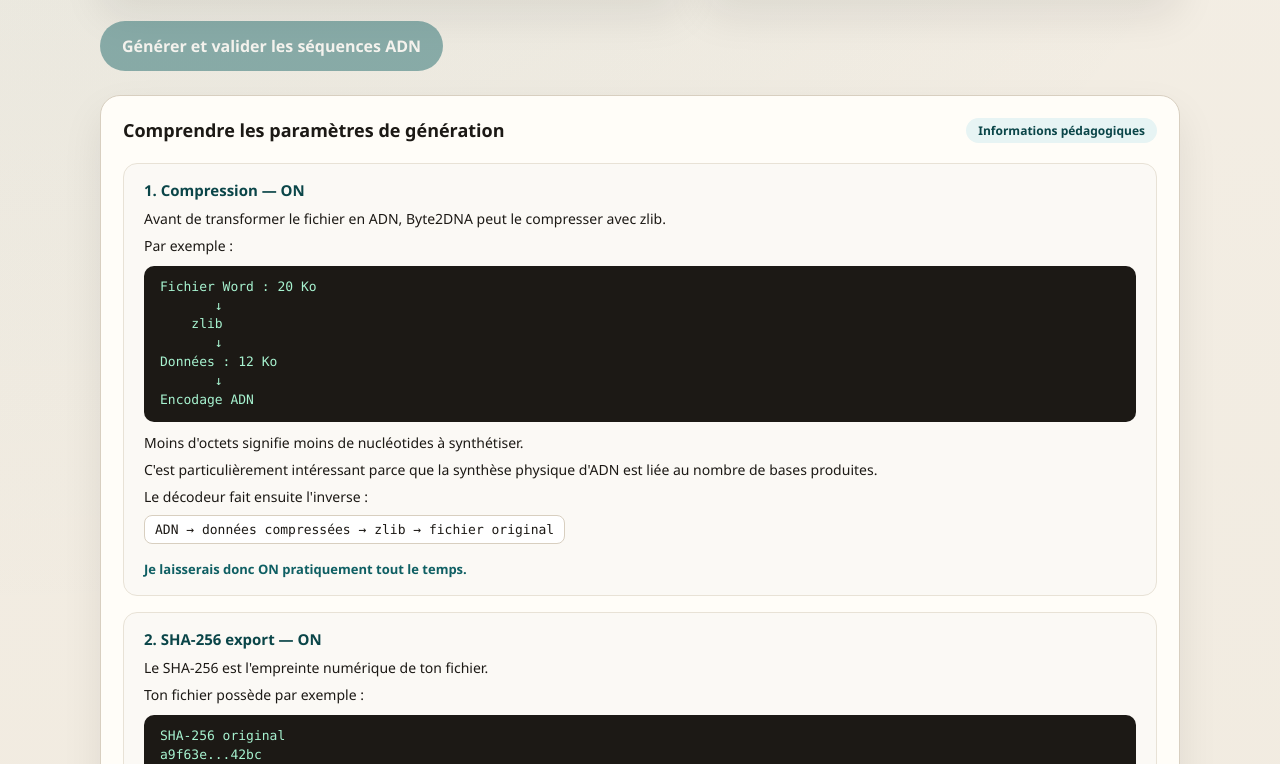
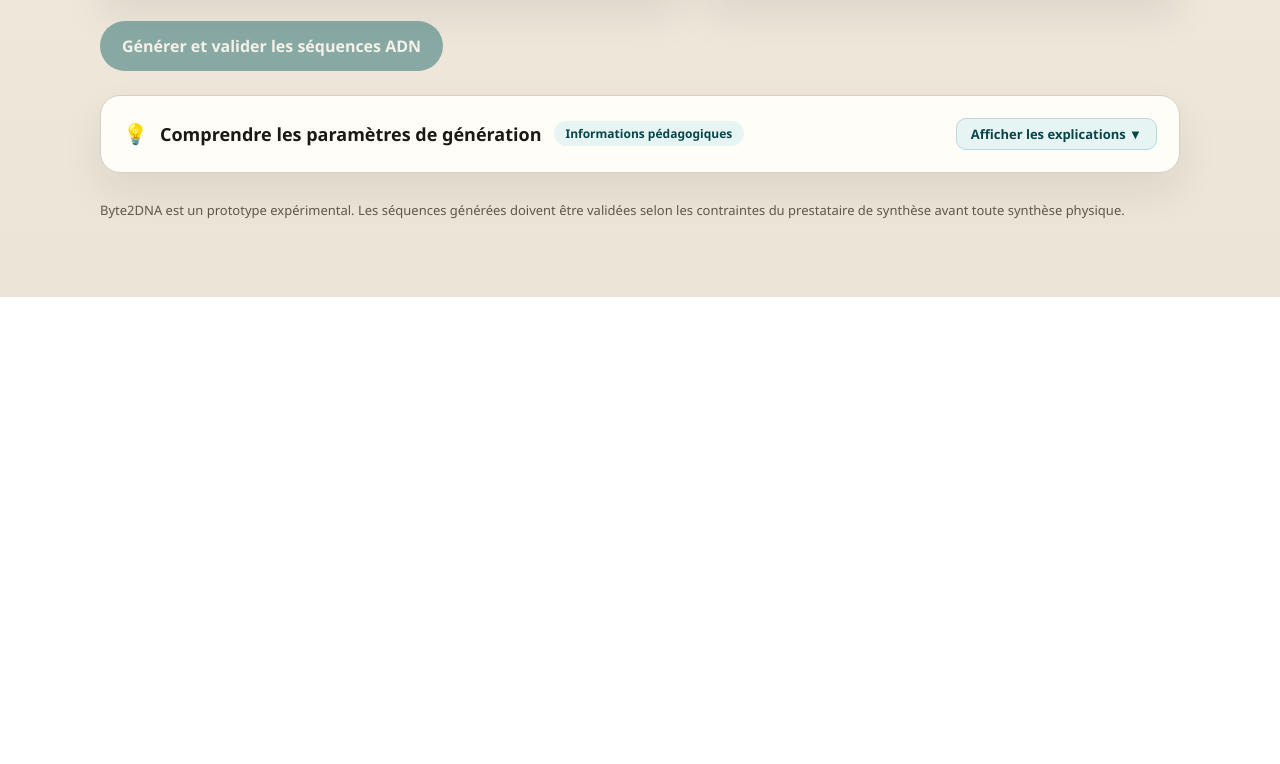
Before and after one commit to romain0123456-bot/Byte2DNA, a Next.js app in the folder frontend/: page / in a window 1280 px wide. Shown: the part 816-1580 px from the top of the page. After the commit the page ends 1113 px from the top, so only its background shows below. Built offline with nearby package versions, Linux system fonts and the light colour scheme.

Commit message:
feat: make pedagogical guide collapsible and toggleable

```diff
--- a/frontend/src/app/globals.css
+++ b/frontend/src/app/globals.css
@@ -365,22 +365,31 @@ td.num {
 
 .guide-card {
   margin-top: 24px;
+  transition: all 0.2s ease;
 }
 
-.guide-details summary {
+.guide-header {
   cursor: pointer;
-  list-style: none;
   display: flex;
   justify-content: space-between;
   align-items: center;
   user-select: none;
+  gap: 12px;
+  flex-wrap: wrap;
 }
 
-.guide-details summary::-webkit-details-marker {
-  display: none;
+.guide-header-title {
+  display: flex;
+  align-items: center;
+  gap: 12px;
+  flex-wrap: wrap;
 }
 
-.guide-summary h2 {
+.guide-icon {
+  font-size: 20px;
+}
+
+.guide-header h2 {
   margin: 0;
   font-size: 18px;
 }
@@ -392,6 +401,30 @@ td.num {
   color: var(--teal-dark);
   border-radius: 999px;
   font-weight: 600;
+}
+
+.guide-toggle-btn {
+  font-size: 13px;
+  font-weight: 600;
+  padding: 6px 14px;
+  border-radius: 10px;
+  background: #e7f4f4;
+  color: var(--teal-dark);
+  border: 1px solid #bad9d9;
+  cursor: pointer;
+  transition: background 0.15s ease, border-color 0.15s ease, color 0.15s ease;
+}
+
+.guide-toggle-btn:hover {
+  background: #d4ecec;
+  border-color: var(--teal);
+  color: var(--ink);
+}
+
+.guide-footer-actions {
+  display: flex;
+  justify-content: center;
+  margin-top: 8px;
 }
 
 .guide-content {
--- a/frontend/src/app/page.tsx
+++ b/frontend/src/app/page.tsx
@@ -15,6 +15,7 @@ export default function HomePage() {
   const [busy, setBusy] = useState(false);
   const [error, setError] = useState<string>("");
   const [result, setResult] = useState<EncodeResponse | null>(null);
+  const [showGuide, setShowGuide] = useState(false);
 
   const fileLabel = useMemo(() => {
     if (!file) return null;
@@ -252,13 +253,40 @@ export default function HomePage() {
       </div>
 
       <section className="card guide-card">
-        <details className="guide-details" open>
-          <summary className="guide-summary">
+        <div
+          className="guide-header"
+          role="button"
+          tabIndex={0}
+          onClick={() => setShowGuide((prev) => !prev)}
+          onKeyDown={(e) => {
+            if (e.key === "Enter" || e.key === " ") {
+              e.preventDefault();
+              setShowGuide((prev) => !prev);
+            }
+          }}
+          aria-expanded={showGuide}
+          aria-controls="guide-content"
+          data-testid="toggle-guide-header"
+        >
+          <div className="guide-header-title">
+            <span className="guide-icon">💡</span>
             <h2>Comprendre les paramètres de génération</h2>
             <span className="guide-tag">Informations pédagogiques</span>
-          </summary>
+          </div>
+          <button
+            type="button"
+            className="guide-toggle-btn"
+            onClick={(e) => {
+              e.stopPropagation();
+              setShowGuide((prev) => !prev);
+            }}
+          >
+            {showGuide ? "Masquer les explications ▲" : "Afficher les explications ▼"}
+          </button>
+        </div>
 
-          <div className="guide-content">
+        {showGuide && (
+          <div className="guide-content" id="guide-content">
             <div className="guide-item">
               <h3>1. Compression — ON</h3>
               <p>Avant de transformer le fichier en ADN, Byte2DNA peut le compresser avec zlib.</p>
@@ -471,8 +499,18 @@ homopolymère ≤ 3`}
                 Le numéro de variante est conservé dans le fragment afin que le décodeur sache exactement comment revenir aux données originales.
               </p>
             </div>
+
+            <div className="guide-footer-actions">
+              <button
+                type="button"
+                className="ghost"
+                onClick={() => setShowGuide(false)}
+              >
+                Masquer les explications ▲
+              </button>
+            </div>
           </div>
-        </details>
+        )}
       </section>
 
       {result && (
```
Also changed, not shown: 1 other file (tests, documents, lock files or other folders).
